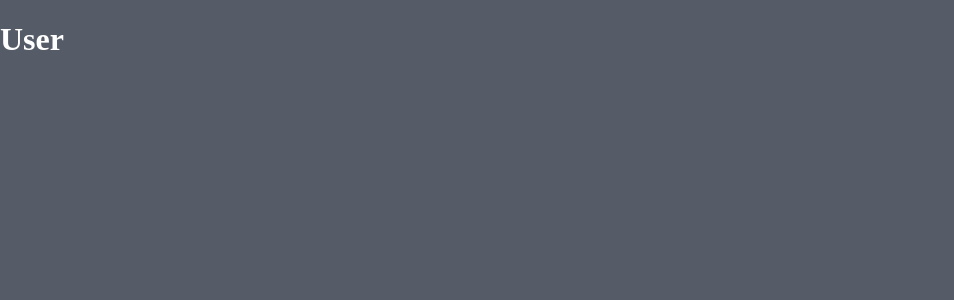
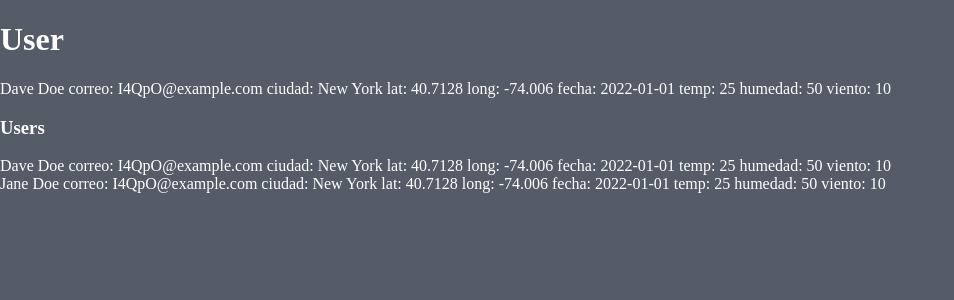
Before and after one commit to jkevxx/weather-app, a React (Vite) app: page /user/1 in a window 1280 px wide. Shown: the top 300 px of the page, without its empty margins (0-954 px from the left). Built offline with nearby package versions, Linux system fonts and the light colour scheme.

Commit message:
[feature] - create users and get information

```diff
--- a/src/components/FormComp.tsx
+++ b/src/components/FormComp.tsx
@@ -1,8 +1,7 @@
 import { Button, InputBase } from '@mui/material';
 import { styled } from '@mui/material/styles';
 import { useRef, useState } from 'react';
-import useApi from '../hooks/useApi';
-import useUserActions from '../hooks/useUserActions';
+import useWeatherApi from '../hooks/useWeatherApi';
 
 const BootstrapInput = styled(InputBase)(() => ({
   '& .MuiInputBase-input': {
@@ -30,14 +29,25 @@ const BootstrapInput = styled(InputBase)(() => ({
   },
 }));
 
+interface FormDataType {
+  name: string;
+  email: string;
+  city: string;
+}
+
+const defaultFormData = {
+  name: '',
+  email: '',
+  city: '',
+};
+
 const FormComp = () => {
   const nameRef = useRef<HTMLInputElement>(null);
   const emailRef = useRef<HTMLInputElement>(null);
   const cityRef = useRef<HTMLInputElement>(null);
   const formRef = useRef<HTMLFormElement>(null);
-  const [city, setCity] = useState('');
-  const { data, loading } = useApi(city);
-  const { addUser } = useUserActions();
+  const [formData, setFormData] = useState<FormDataType>(defaultFormData);
+  const { isLoading } = useWeatherApi(formData);
 
   const handleSubmit = (e: React.FormEvent<HTMLFormElement>) => {
     e.preventDefault();
@@ -50,23 +60,14 @@ const FormComp = () => {
     const email = emailRef.current.value;
     const city = cityRef.current.value;
 
-    const userData = {
+    console.log(isLoading);
+
+    setFormData({
       name,
       email,
       city,
-      lat: 38.7072,
-      long: -9.1355,
-      date: new Date().toISOString(),
-      temperature: 0,
-      humidity: 0,
-      wind_speed: 0,
-    };
+    });
 
-    setCity(city);
-
-    // if (!loading) {
-    // }
-    addUser(userData);
     formRef.current?.reset();
   };
 
--- /dev/null
+++ b/src/hooks/useWeatherApi.tsx
@@ -0,0 +1,80 @@
+import { useEffect } from 'react';
+import { UserInterface } from '../interfaces/UserInterface';
+import {
+  DaysInterface,
+  WeatherApiDataInterface,
+  WeatherForm,
+} from '../interfaces/WeatherInterface';
+import { useGetWeatherQuery } from '../redux/api/apiSlice';
+import { getCurrentDate, getDay5 } from '../utils/getDate';
+import useUserActions from './useUserActions';
+
+const useWeatherApi = ({ name, email, city }: WeatherForm) => {
+  const { addUser } = useUserActions();
+  // const [isSent, setIsSent] = useState(false);
+
+  const { data, isLoading, error } = useGetWeatherQuery({
+    city,
+    initialDate: getCurrentDate(),
+    finalDate: getDay5(),
+  });
+
+  useEffect(() => {
+    const fetchData = async () => {
+      try {
+        if (!city || isLoading || error) {
+          return;
+        }
+        // setIsSent(true);
+
+        if (data) {
+          const { address, latitude, longitude, currentConditions, days } =
+            data as WeatherApiDataInterface;
+
+          const { datetimeEpoch, temp, humidity, windspeed } =
+            currentConditions;
+
+          const dayProperties = days.map((day: DaysInterface) => {
+            return {
+              datetimeEpoch: day.datetimeEpoch,
+              datetime: day.datetime,
+              temp: day.temp,
+              humidity: day.humidity,
+              windspeed: day.windspeed,
+              conditions: day.conditions,
+            };
+          });
+
+          const fullDate = new Date(parseFloat(datetimeEpoch) * 1000);
+
+          const weatherInfo: UserInterface = {
+            name,
+            email,
+            city: address,
+            lat: latitude,
+            long: longitude,
+            date: `${fullDate.getDate()}-${
+              fullDate.getMonth() + 1
+            }-${fullDate.getFullYear()}`,
+            temp,
+            humidity,
+            windspeed,
+            days: dayProperties,
+          };
+
+          // setWeatherData(data);
+
+          addUser(weatherInfo);
+        }
+      } catch (error) {
+        console.error('Error fetching weather data:', error);
+      }
+    };
+
+    fetchData();
+  }, [city, isLoading, data, error, addUser, name, email]);
+
+  return { isLoading };
+};
+
+export default useWeatherApi;
--- /dev/null
+++ b/src/interfaces/WeatherInterface.ts
@@ -0,0 +1,25 @@
+interface ConditionsInterface {
+  datetimeEpoch: string;
+  temp: number;
+  humidity: number;
+  windspeed: number;
+}
+
+export interface WeatherApiDataInterface {
+  address: string;
+  latitude: number;
+  longitude: number;
+  currentConditions: ConditionsInterface;
+  days: DaysInterface[];
+}
+
+export interface WeatherForm {
+  name: string;
+  email: string;
+  city: string;
+}
+
+export interface DaysInterface extends ConditionsInterface {
+  datetime: string;
+  conditions: string;
+}
--- a/src/main.tsx
+++ b/src/main.tsx
@@ -1,19 +1,23 @@
+import { ApiProvider } from '@reduxjs/toolkit/query/react';
 import React from 'react';
 import ReactDOM from 'react-dom/client';
 import { Provider } from 'react-redux';
 import { persistStore } from 'redux-persist';
 import { PersistGate } from 'redux-persist/integration/react';
 import App from './App.tsx';
+import { weatherApi } from './redux/api/apiSlice.ts';
 import { store } from './redux/store.ts';
 
 const persistor = persistStore(store);
 
 ReactDOM.createRoot(document.getElementById('root')!).render(
   <React.StrictMode>
-    <PersistGate persistor={persistor}>
-      <Provider store={store}>
-        <App />
-      </Provider>
-    </PersistGate>
+    <ApiProvider api={weatherApi}>
+      <PersistGate persistor={persistor}>
+        <Provider store={store}>
+          <App />
+        </Provider>
+      </PersistGate>
+    </ApiProvider>
   </React.StrictMode>
 );
--- a/src/pages/User.tsx
+++ b/src/pages/User.tsx
@@ -1,7 +1,59 @@
+import { useParams } from 'react-router-dom';
+import { useAppSelector } from '../hooks/storeHook';
+
 const User = () => {
+  const users = useAppSelector((state) => state.users.users);
+
+  const { userId } = useParams();
+
   return (
     <div>
-      <h1>User</h1>
+      <h1>User </h1>
+
+      {users.map((user) => {
+        if (user.id === userId) {
+          return (
+            <div key={user.id}>
+              <span>{user.name} </span>
+              <span>correo: {user.email} </span>
+              <span>ciudad: {user.city} </span>
+              <span>lat: {user.lat} </span>
+              <span>long: {user.long} </span>
+              <span>fecha: {user.date} </span>
+              <span>temp: {user.temp} </span>
+              <span>humedad: {user.humidity} </span>
+              <span>viento: {user.windspeed} </span>
+              {user.days.map((day, index) => (
+                <div key={day.datetime}>
+                  <span>
+                    fecha dia {index}: {day.datetime}
+                  </span>
+                  <span>temp: {day.temp} </span>
+                  <span>humedad: {day.humidity} </span>
+                  <span>viento: {day.windspeed} </span>
+                  <span>condiciones: {day.conditions} </span>
+                </div>
+              ))}
+            </div>
+          );
+        }
+      })}
+
+      <h3>Users</h3>
+
+      {users.map((user) => (
+        <div key={user.id}>
+          <span>{user.name} </span>
+          <span>correo: {user.email} </span>
+          <span>ciudad: {user.city} </span>
+          <span>lat: {user.lat} </span>
+          <span>long: {user.long} </span>
+          <span>fecha: {user.date} </span>
+          <span>temp: {user.temp} </span>
+          <span>humedad: {user.humidity} </span>
+          <span>viento: {user.windspeed} </span>
+        </div>
+      ))}
     </div>
   );
 };
--- /dev/null
+++ b/src/redux/api/apiSlice.ts
@@ -0,0 +1,25 @@
+import { createApi, fetchBaseQuery } from '@reduxjs/toolkit/query/react';
+
+export const weatherApi = createApi({
+  reducerPath: 'weatherApi',
+  baseQuery: fetchBaseQuery({
+    baseUrl: 'https://weather.visualcrossing.com',
+  }),
+  endpoints: (builder) => ({
+    getWeather: builder.query({
+      query: ({
+        city,
+        initialDate,
+        finalDate,
+      }: {
+        city: string;
+        initialDate: string;
+        finalDate: string;
+      }) => ({
+        url: `/VisualCrossingWebServices/rest/services/timeline/${city}/${initialDate}/${finalDate}?unitGroup=metric&include=events%2Chours%2Cdays%2Ccurrent&key=FEHRD4VQ2RBHX7JSFGZ9PJCNG&contentType=json`,
+      }),
+    }),
+  }),
+});
+
+export const { useGetWeatherQuery } = weatherApi;
--- a/src/redux/store.ts
+++ b/src/redux/store.ts
@@ -1,6 +1,8 @@
 import { combineReducers, configureStore } from '@reduxjs/toolkit';
+import { setupListeners } from '@reduxjs/toolkit/query';
 import { persistReducer } from 'redux-persist';
 import storage from 'redux-persist/lib/storage';
+import { weatherApi } from './api/apiSlice';
 import usersReducer from './user/userSlice';
 
 const persistConfig = {
@@ -16,23 +18,18 @@ const rootReducer = combineReducers({
 
 const persistedReducer = persistReducer(persistConfig, rootReducer);
 
-// const persistanceLocalStorageMiddleware = (store) => (next) => (action) => {
-//   next(action);
-//   localStorage.setItem('__redux__state__', JSON.stringify(store.getState()));
-// };
-
 export const store = configureStore({
   reducer: {
     users: persistedReducer,
-    // users: usersReducer,
+    [weatherApi.reducerPath]: weatherApi.reducer,
   },
-  // middleware: (getDefaultMiddleware) =>
-  //   getDefaultMiddleware().concat(persistanceLocalStorageMiddleware),
   middleware: (getDefaultMiddleware) =>
     getDefaultMiddleware({
       serializableCheck: false,
-    }),
+    }).concat(weatherApi.middleware),
 });
 
 export type RootState = ReturnType<typeof store.getState>;
 export type AppDispatch = typeof store.dispatch;
+
+setupListeners(store.dispatch);
--- a/src/redux/user/userSlice.ts
+++ b/src/redux/user/userSlice.ts
@@ -14,9 +14,10 @@ const DEFAULT_STATE = [
     lat: 40.7128,
     long: -74.006,
     date: '2022-01-01',
-    temperature: 25,
+    temp: 25,
     humidity: 50,
-    wind_speed: 10,
+    windspeed: 10,
+    days: [],
   },
   {
     id: '2',
@@ -26,25 +27,12 @@ const DEFAULT_STATE = [
     lat: 40.7128,
     long: -74.006,
     date: '2022-01-01',
-    temperature: 25,
+    temp: 25,
     humidity: 50,
-    wind_speed: 10,
+    windspeed: 10,
+    days: [],
   },
 ];
-
-// let initialState: UserInterfaceWithId[] = DEFAULT_STATE;
-// const persistedState = localStorage.getItem('__redux__state__');
-// if (persistedState) {
-//   initialState = JSON.parse(persistedState).users;
-// }
-
-// const initialState: UserInterfaceWithId[] = (() => {
-//   const persistedState = localStorage.getItem('__redux__state__');
-//   if (persistedState) {
-//     return JSON.parse(persistedState).users;
-//   }
-//   return DEFAULT_STATE;
-// })();
 
 const initialState: UserInterfaceWithId[] = DEFAULT_STATE;
 
--- /dev/null
+++ b/src/utils/getDate.ts
@@ -0,0 +1,28 @@
+const getCurrentDate = () => {
+  const currentDate = new Date();
+
+  const year = currentDate.getFullYear();
+  const month = (currentDate.getMonth() + 1).toString().padStart(2, '0');
+  const day = currentDate.getDate().toString().padStart(2, '0');
+
+  const formattedDate = `${year}-${month}-${day}`;
+
+  return formattedDate;
+};
+
+const getDay5 = () => {
+  const currentDate = new Date();
+
+  const futureDate = new Date(currentDate);
+  futureDate.setDate(currentDate.getDate() + 5);
+
+  const futureYear = futureDate.getFullYear();
+  const futureMonth = (futureDate.getMonth() + 1).toString().padStart(2, '0');
+  const futureDay = futureDate.getDate().toString().padStart(2, '0');
+
+  const formattedFutureDate = `${futureYear}-${futureMonth}-${futureDay}`;
+
+  return formattedFutureDate;
+};
+
+export { getCurrentDate, getDay5 };
```
Also changed, not shown: src/hooks/useApi.tsx (+45 -37 lines), src/hooks/useUserActions.tsx (+12 -8 lines), src/interfaces/UserInterface.ts (+5 -11 lines).
